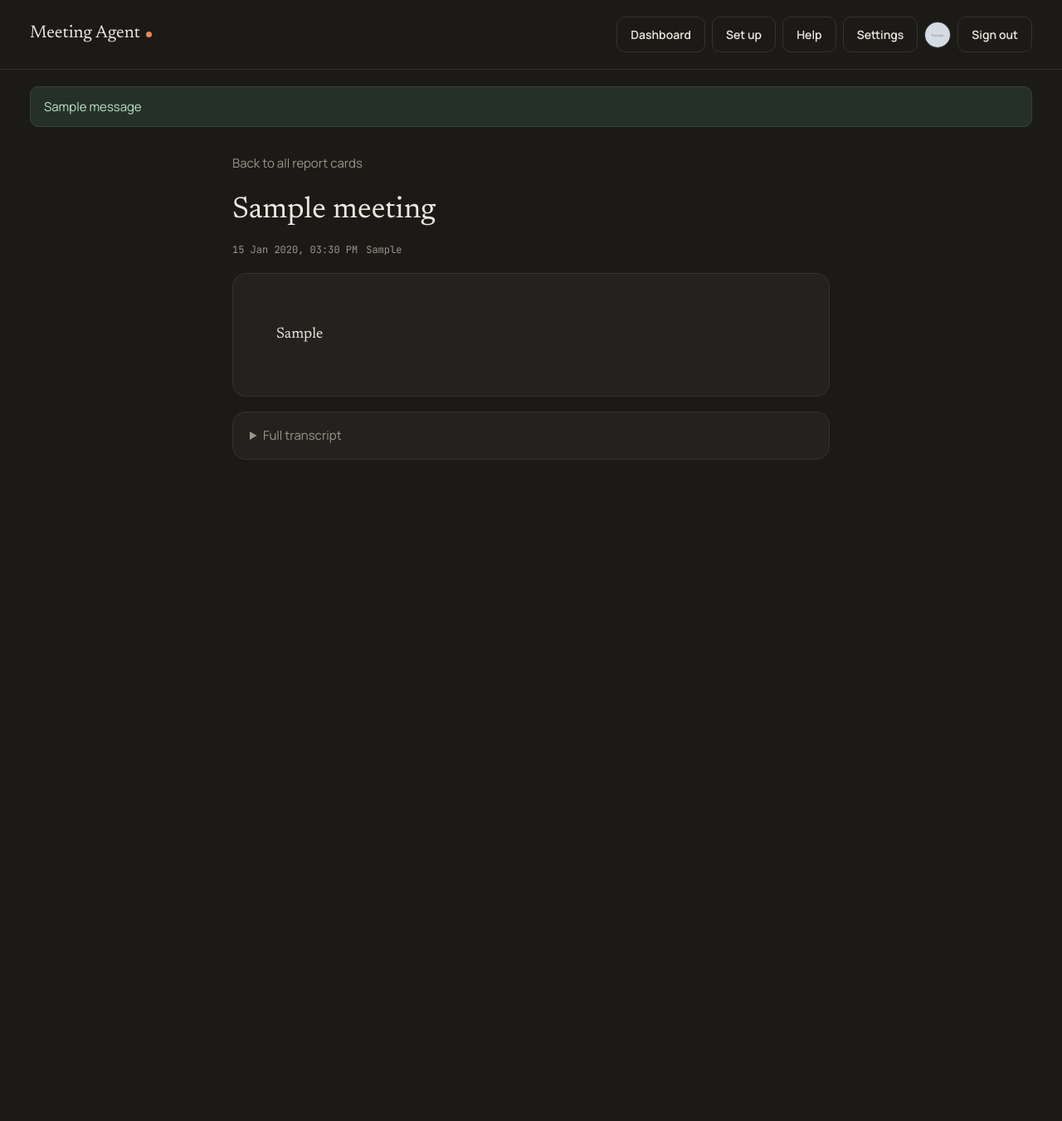
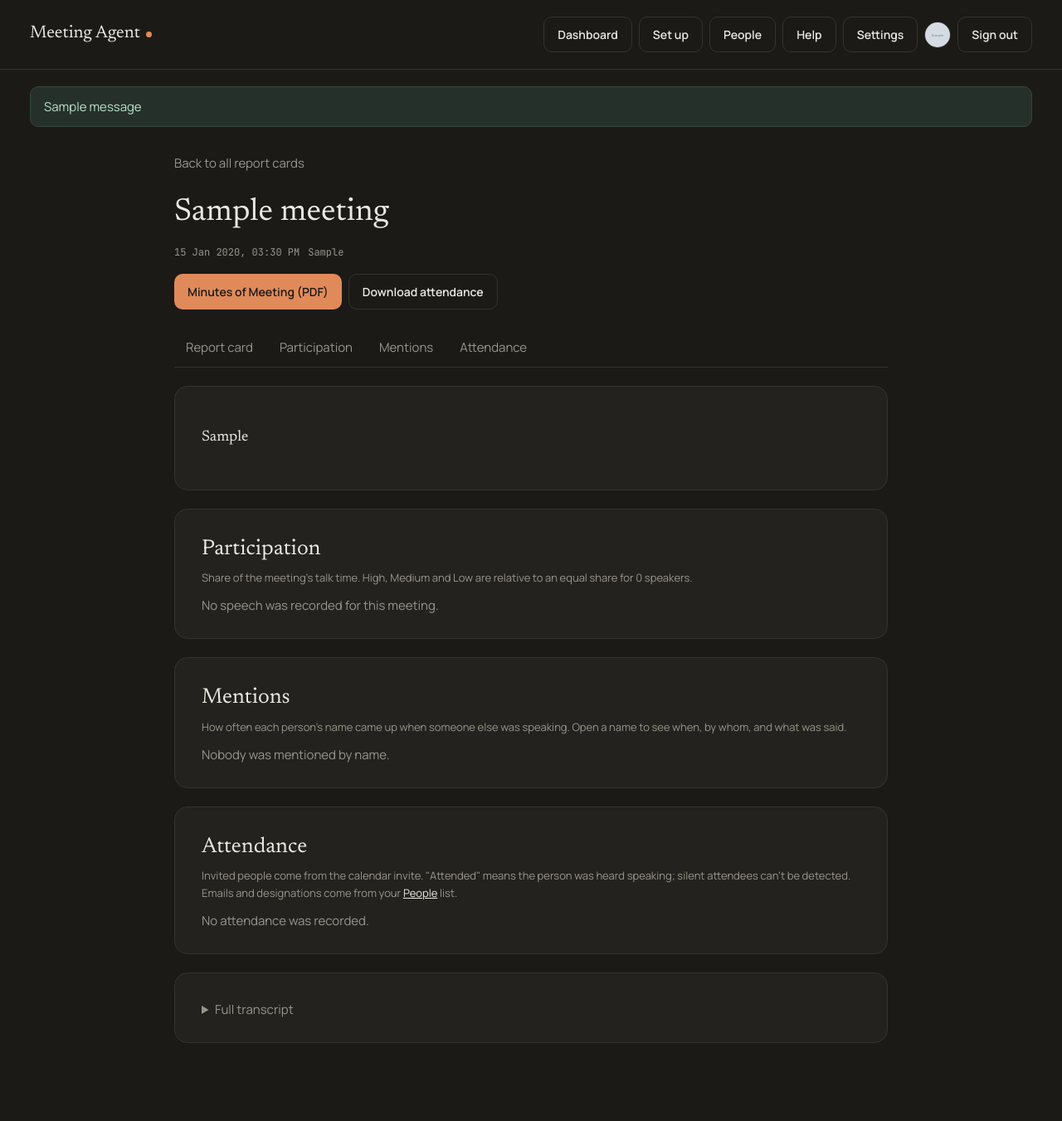
Before and after one commit to sameer-sde/meeting-agent, a Flask app: page /report/1 in a window 1280 px wide. Shown: the whole page at 83% size. Before the commit the page ends 554 px from the top, so only its background shows below. Run offline with Flask 3, Linux system fonts and the light colour scheme; the visitor is signed in with stand-in values (Sample User, id 1); tables that the repository leaves empty hold one stand-in row (values such as "Sample post"); grey boxes marked "Sample" are stand-in pictures; one stand-in notice (Sample message) is shown; some libraries are stand-ins or nearby versions.

Commit message:
MOM, mentions, participation, attendance, People directory

```diff
--- a/web/app.py
+++ b/web/app.py
@@ -281,14 +281,132 @@
     return redirect(url_for("index"))
 
 
+def _own_meeting(rid):
+    m = Session.get(Meeting, rid)
+    if not m or m.user_id != g.user.id:
+        abort(404)
+    return m
+
+
+def _people_names(segs, people, directory):
+    names = [p["name"] for p in people] + [d["name"] for d in directory]
+    names += [s.get("speaker") for s in segs if s.get("speaker")]
+    out = []
+    for n in names:
+        if n and n not in out:
+            out.append(n)
+    return out
+
+
 @app.route("/report/<int:rid>")
 @login_required
 def report(rid):
-    m = Session.get(Meeting, rid)
-    if not m or m.user_id != g.user.id:
-        abort(404)
+    from . import analytics
+    m = _own_meeting(rid)
     html = markdown.markdown(m.report_md or "", extensions=["nl2br", "sane_lists"])
-    return render_template("report.html", m=m, report_html=html)
+    segs, people, part_rows, directory = tasks.meeting_people(Session(), g.user, m)
+    ments = analytics.mentions(segs, _people_names(segs, people, directory), TZ)
+    return render_template("report.html", m=m, report_html=html, part_rows=part_rows,
+                           mentions=ments, people=people)
+
+
+@app.route("/report/<int:rid>/mom")
+@login_required
+def mom(rid):
+    m = _own_meeting(rid)
+    _, people, part_rows, _ = tasks.meeting_people(Session(), g.user, m)
+    html = markdown.markdown(m.mom_md or "", extensions=["tables", "sane_lists"])
+    return render_template("mom.html", m=m, mom_html=html, people=people, prepared_for=g.user)
+
+
+@app.post("/report/<int:rid>/mom/generate")
+@login_required
+def mom_generate(rid):
+    m = _own_meeting(rid)
+    try:
+        m.mom_md = tasks.build_mom(Session(), g.user, m)
+        Session.commit()
+        flash("Minutes of Meeting are ready.")
+    except Exception as e:
+        flash(f"Couldn't write the Minutes of Meeting: {e}")
+    return redirect(url_for("mom", rid=rid))
+
+
+@app.route("/report/<int:rid>/attendance.csv")
+@login_required
+def attendance_csv(rid):
+    import csv
+    import io
+    from flask import Response
+    m = _own_meeting(rid)
+    _, people, _, _ = tasks.meeting_people(Session(), g.user, m)
+    buf = io.StringIO()
+    w = csv.writer(buf)
+    w.writerow(["Name", "Email", "Designation", "Status", "Invite response", "Participation %", "Talk time (min)"])
+    for p in people:
+        w.writerow([p["name"], p["email"], p["designation"], p["status"], p["invite"], p["pct"], p["minutes"]])
+    safe = "".join(c if c.isalnum() else "-" for c in (m.title or "meeting"))[:40].strip("-") or "meeting"
+    return Response("﻿" + buf.getvalue(), mimetype="text/csv",
+                    headers={"Content-Disposition": f'attachment; filename="attendance-{safe}.csv"'})
+
+
+# ---------- People directory ----------
+
+@app.route("/people", methods=["GET", "POST"])
+@login_required
+def people_page():
+    from .models import Person
+    if request.method == "POST":
+        name = request.form.get("name", "").strip()
+        if name:
+            Session.add(Person(user_id=g.user.id, name=name, email=request.form.get("email", "").strip(),
+                               designation=request.form.get("designation", "").strip()))
+            Session.commit()
+            flash(f"Added {name}.")
+        return redirect(url_for("people_page"))
+    rows = Session.query(Person).filter_by(user_id=g.user.id).order_by(Person.name).all()
+    return render_template("people.html", rows=rows)
+
+
+@app.post("/people/import")
+@login_required
+def people_import():
+    import csv
+    import io
+    from .models import Person
+    f = request.files.get("file")
+    if not f:
+        flash("Choose a CSV file first.")
+        return redirect(url_for("people_page"))
+    text = f.read().decode("utf-8-sig", errors="replace")
+    reader = csv.DictReader(io.StringIO(text))
+    existing = {(p.email or p.name).lower() for p in Session.query(Person).filter_by(user_id=g.user.id)}
+    added = 0
+    for row in reader:
+        row = {(k or "").strip().lower(): (v or "").strip() for k, v in row.items()}
+        name = row.get("name") or row.get("full name") or ""
+        email = row.get("email") or row.get("email address") or ""
+        if not name or (email or name).lower() in existing:
+            continue
+        Session.add(Person(user_id=g.user.id, name=name, email=email,
+                           designation=row.get("designation") or row.get("title") or row.get("role") or ""))
+        existing.add((email or name).lower())
+        added += 1
+    Session.commit()
+    flash(f"Imported {added} people." if added else "No new people found. The CSV needs a 'name' column (and optionally 'email', 'designation').")
+    return redirect(url_for("people_page"))
+
+
+@app.post("/people/<int:pid>/delete")
+@login_required
+def people_delete(pid):
+    from .models import Person
+    p = Session.get(Person, pid)
+    if p and p.user_id == g.user.id:
+        Session.delete(p)
+        Session.commit()
+        flash(f"Removed {p.name}.")
+    return redirect(url_for("people_page"))
 
 
 # ---------- Settings ----------
--- a/web/templates/base.html
+++ b/web/templates/base.html
@@ -29,7 +29,7 @@
 .hint{color:var(--muted);font-size:13px}
 p.hint{margin:0 0 12px}
 .top{display:flex;align-items:center;justify-content:space-between;gap:12px;padding:20px 36px;border-bottom:1px solid var(--line)}
-.top nav{display:flex;gap:8px;align-items:center}
+.top nav{display:flex;gap:8px;align-items:center;flex-wrap:wrap;justify-content:flex-end}
 .avatar{width:32px;height:32px;border-radius:50%;object-fit:cover;border:1px solid var(--line)}
 .flash{margin:20px 36px 0;padding:12px 16px;border-radius:10px;background:#26302A;color:#B9E3C8;border:1px solid #33463A}
 .warn{margin:20px 36px 0;padding:12px 16px;border-radius:10px;background:#33261F;color:#F0C6A8;border:1px solid #5A3B2A}
--- a/web/templates/report.html
+++ b/web/templates/report.html
@@ -1,25 +1,109 @@
 {% extends "shell.html" %}
 {% block title %}{{ m.title }} · Meeting Agent{% endblock %}
 {% block css %}
-.reader{max-width:760px;margin:0 auto;padding:32px 20px 64px}
+.reader{max-width:900px;margin:0 auto;padding:32px 20px 72px}
 .back{display:inline-block;margin:0 0 18px;color:var(--muted);text-decoration:none}
-.meta{display:flex;gap:10px;align-items:center;flex-wrap:wrap;margin:0 0 18px}
-.meta h1{font-family:Newsreader,Georgia,serif;font-weight:400;font-size:36px;margin:0;flex-basis:100%}
-article.report{background:var(--panel);border:1px solid var(--line);border-radius:16px;padding:40px 52px;font:18px/1.75 Newsreader,Georgia,serif}
+.meta{display:flex;gap:10px;align-items:center;flex-wrap:wrap;margin:0 0 6px}
+.meta h1{font-family:Newsreader,Georgia,serif;font-weight:400;font-size:38px;margin:0;flex-basis:100%}
+.actions{display:flex;gap:8px;flex-wrap:wrap;margin:16px 0 24px}
+.tabs{display:flex;gap:4px;border-bottom:1px solid var(--line);margin:0 0 22px;overflow-x:auto}
+.tabs a{padding:10px 14px;color:var(--muted);text-decoration:none;border-bottom:2px solid transparent;white-space:nowrap}
+.tabs a:hover{color:var(--ink)}
+section.panel{background:var(--panel);border:1px solid var(--line);border-radius:16px;padding:28px 32px;margin-bottom:22px;scroll-margin-top:16px}
+section.panel>h2{font-size:26px;margin:0 0 4px}
+article.report{font:18px/1.75 Newsreader,Georgia,serif}
 article.report h1,article.report h2,article.report h3{font-family:Newsreader,Georgia,serif;font-weight:400;line-height:1.25}
-article.report h1{font-size:30px;margin-top:0}
-article.report h2{font-size:24px;margin:28px 0 6px;color:var(--accent)}
-article.report h2:first-child{margin-top:0}
-details{margin-top:18px;background:var(--panel);border:1px solid var(--line);border-radius:16px;padding:16px 20px}
-summary{cursor:pointer;color:var(--muted)}
+article.report h2{font-size:23px;margin:26px 0 6px;color:var(--accent)}
+article.report h2:first-child{margin-top:8px}
+.bars{display:grid;gap:14px;margin-top:16px}
+.bar{display:grid;grid-template-columns:170px 1fr 150px;gap:14px;align-items:center}
+.bar .who{overflow:hidden;text-overflow:ellipsis;white-space:nowrap}
+.track{height:12px;background:var(--panel2);border-radius:99px;overflow:hidden}
+.fill{height:100%;border-radius:99px;background:linear-gradient(90deg,var(--accent),var(--gold))}
+.num{display:flex;gap:8px;align-items:center;justify-content:flex-end}
+.num b{font-family:Newsreader,Georgia,serif;font-weight:400;font-size:20px;min-width:56px;text-align:right}
+.scale{font-size:11px;font-weight:600;border-radius:99px;padding:2px 8px;border:1px solid var(--line)}
+.scale.High{color:var(--live);border-color:#3E5A48}
+.scale.Medium{color:var(--gold);border-color:#5A4B26}
+.scale.Low{color:var(--muted)}
+table.t{width:100%;border-collapse:collapse;font-size:14px;margin-top:14px}
+table.t th{text-align:left;font-weight:600;color:var(--muted);font-size:12px;padding:8px 10px;border-bottom:1px solid var(--line)}
+table.t td{padding:10px;border-bottom:1px solid var(--line);vertical-align:top}
+table.t tr:last-child td{border-bottom:0}
+.status{font-size:12px;border-radius:99px;padding:2px 9px;white-space:nowrap}
+.status.yes{color:var(--live);background:#22302A}
+.status.no{color:var(--muted);background:var(--panel2)}
+details.mention{border-top:1px solid var(--line);padding:12px 0}
+details.mention:first-of-type{border-top:0}
+details.mention summary{cursor:pointer;display:flex;justify-content:space-between;gap:12px;list-style:none}
+details.mention summary::-webkit-details-marker{display:none}
+.count{font-family:Newsreader,Georgia,serif;font-size:22px;color:var(--accent)}
+.hit{display:grid;grid-template-columns:110px 140px 1fr;gap:12px;font-size:14px;padding:8px 0 0}
+.hit .q{color:var(--muted)}
+.hit mark{background:none;color:var(--ink);font-weight:600;text-decoration:underline;text-decoration-color:var(--accent);text-underline-offset:3px}
+details.raw{margin-top:4px}
+details.raw summary{cursor:pointer;color:var(--muted)}
 pre{white-space:pre-wrap;font:12px/1.6 'JetBrains Mono',monospace;color:var(--muted);max-height:420px;overflow:auto}
-@media(max-width:700px){article.report{padding:24px 20px}.meta h1{font-size:28px}}
+.empty{color:var(--muted);margin:10px 0 0}
+@media(max-width:720px){section.panel{padding:22px 18px}.bar{grid-template-columns:1fr;gap:6px}.num{justify-content:flex-start}.hit{grid-template-columns:1fr}.meta h1{font-size:30px}table.t{font-size:13px}}
 {% endblock %}
 {% block page %}
 <div class="reader">
   <a class="back" href="{{ url_for('index') }}">Back to all report cards</a>
   <div class="meta"><h1>{{ m.title }}</h1><span class="mono">{{ m.created_at|local('%d %b %Y, %I:%M %p') }}</span>{% if m.platform %}<span class="mono">{{ m.platform|platform_name }}</span>{% endif %}</div>
-  <article class="report">{{ report_html|safe }}</article>
-  {% if m.transcript_json %}<details><summary>Full transcript</summary><pre>{{ m.transcript_json }}</pre></details>{% endif %}
+  <div class="actions">
+    <a class="btn accent" href="{{ url_for('mom', rid=m.id) }}">Minutes of Meeting (PDF)</a>
+    <a class="btn ghost" href="{{ url_for('attendance_csv', rid=m.id) }}">Download attendance</a>
+  </div>
+  <nav class="tabs" aria-label="Report sections">
+    <a href="#card">Report card</a><a href="#participation">Participation</a><a href="#mentions">Mentions</a><a href="#attendance">Attendance</a>
+  </nav>
+
+  <section class="panel" id="card">
+    <article class="report">{{ report_html|safe }}</article>
+  </section>
+
+  <section class="panel" id="participation">
+    <h2>Participation</h2>
+    <p class="hint">Share of the meeting's talk time. High, Medium and Low are relative to an equal share for {{ part_rows|length }} speaker{{ 's' if part_rows|length != 1 }}.</p>
+    {% if part_rows %}
+    <div class="bars">{% for p in part_rows %}
+      <div class="bar"><span class="who">{{ p.name }}</span>
+        <span class="track" role="img" aria-label="{{ p.name }} {{ p.pct }} percent"><span class="fill" style="width:{{ p.pct }}%"></span></span>
+        <span class="num"><b>{{ p.pct }}%</b><span class="scale {{ p.scale }}">{{ p.scale }}</span></span></div>
+    {% endfor %}</div>
+    <table class="t"><thead><tr><th>Person</th><th>Talk time</th><th>Times spoke</th><th>Words</th></tr></thead><tbody>
+    {% for p in part_rows %}<tr><td>{{ p.name }}</td><td>{{ p.minutes }} min</td><td>{{ p.turns }}</td><td>{{ p.words }}</td></tr>{% endfor %}
+    </tbody></table>
+    {% else %}<p class="empty">No speech was recorded for this meeting.</p>{% endif %}
+  </section>
+
+  <section class="panel" id="mentions">
+    <h2>Mentions</h2>
+    <p class="hint">How often each person's name came up when someone else was speaking. Open a name to see when, by whom, and what was said.</p>
+    {% if mentions %}
+      {% for r in mentions %}
+      <details class="mention">
+        <summary><span>{{ r.name }}</span><span class="count">{{ r.count }}×</span></summary>
+        {% for h in r.hits %}
+        <div class="hit"><span class="mono">{{ h.time }}</span><span>{{ h.by }}</span><span class="q">{{ h.pre }}<mark>{{ h.word }}</mark>{{ h.post }}</span></div>
+        {% endfor %}
+      </details>
+      {% endfor %}
+    {% else %}<p class="empty">Nobody was mentioned by name.</p>{% endif %}
+  </section>
+
+  <section class="panel" id="attendance">
+    <h2>Attendance</h2>
+    <p class="hint">Invited people come from the calendar invite. "Attended" means the person was heard speaking; silent attendees can't be detected. Emails and designations come from your <a href="{{ url_for('people_page') }}">People</a> list.</p>
+    {% if people %}
+    <table class="t"><thead><tr><th>Name</th><th>Designation</th><th>Email</th><th>Status</th><th>Participation</th></tr></thead><tbody>
+    {% for p in people %}<tr><td>{{ p.name }}</td><td>{{ p.designation or '—' }}</td><td>{{ p.email or '—' }}</td>
+      <td><span class="status {{ 'yes' if p.status.startswith('Attended') else 'no' }}">{{ p.status }}</span></td><td>{{ p.pct }}%</td></tr>{% endfor %}
+    </tbody></table>
+    {% else %}<p class="empty">No attendance was recorded.</p>{% endif %}
+  </section>
+
+  {% if m.transcript_json %}<section class="panel"><details class="raw"><summary>Full transcript</summary><pre>{{ m.transcript_json }}</pre></details></section>{% endif %}
 </div>
 {% endblock %}
--- a/web/templates/shell.html
+++ b/web/templates/shell.html
@@ -5,6 +5,7 @@
   <nav>
     <a class="btn ghost" href="{{ url_for('index') }}">Dashboard</a>
     <a class="btn ghost" href="{{ url_for('setup') }}">Set up</a>
+    <a class="btn ghost" href="{{ url_for('people_page') }}">People</a>
     <a class="btn ghost" href="{{ url_for('help_page') }}">Help</a>
     <a class="btn ghost" href="{{ url_for('settings') }}">Settings</a>
     {% if g.user.picture %}<img class="avatar" src="{{ g.user.picture }}" alt="{{ g.user.name }}" referrerpolicy="no-referrer">{% endif %}
```
Also changed, not shown: web/analytics.py (added, +186 -0 lines), web/mailer.py (+32 -5 lines), web/models.py (+30 -0 lines), web/reports.py (+39 -1 lines), web/tasks.py (+35 -0 lines), web/templates/mom.html (added, +98 -0 lines), web/templates/people.html (added, +51 -0 lines), web/vexa.py (+11 -0 lines).
